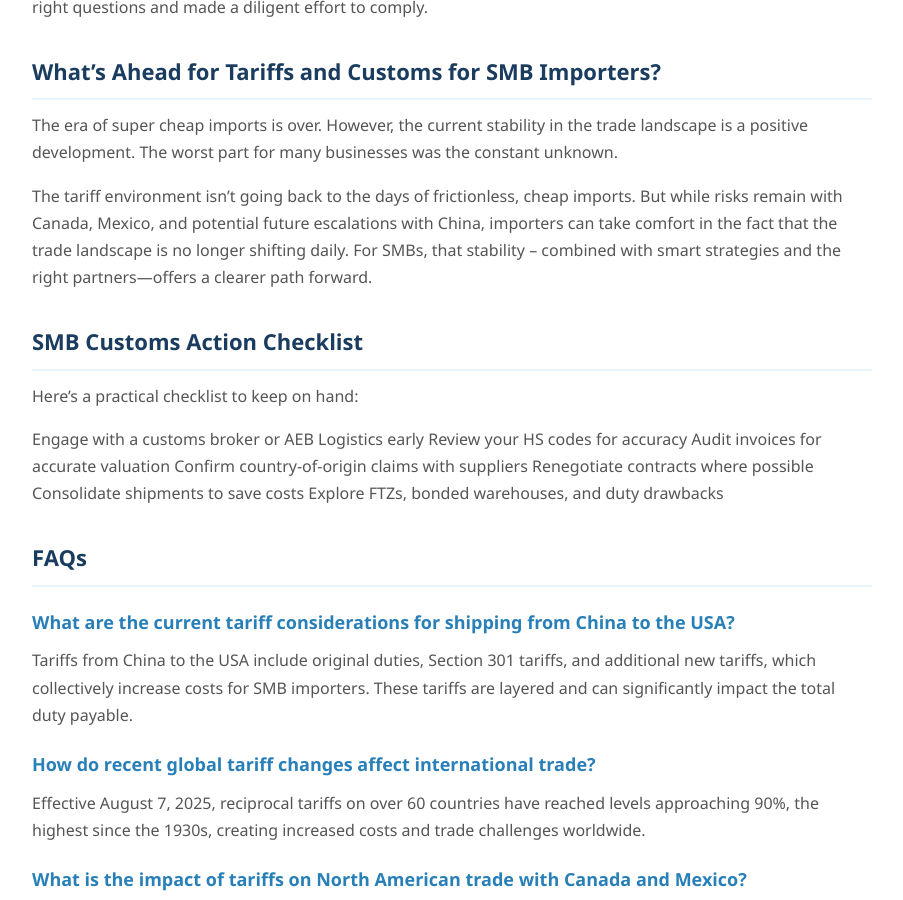
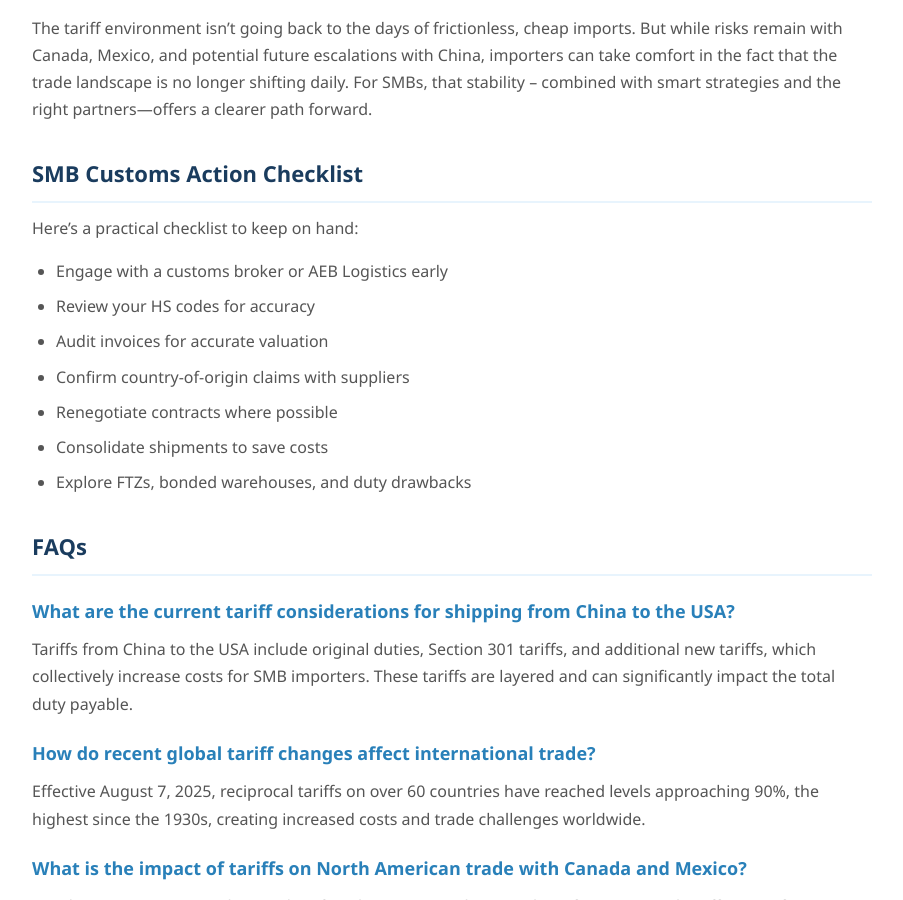
Before and after one commit to aeblogistics/Shipping-from-China, a Jekyll site: the page built from shipping-from-china-to-usa-2.md, in a window 1280 px wide and 900 px high, scrolled down 7138 px. Shown: the whole window, without its empty margins (188-1091 px from the left). Built offline with Jekyll 4.4.1, drawn with Linux system fonts in a browser that asks for light colours; our own code applies the rules of GitHub Pages for plain Markdown files.

Commit message:
Update shipping-from-china-to-usa-2.md

```diff
--- a/shipping-from-china-to-usa-2.md
+++ b/shipping-from-china-to-usa-2.md
@@ -45,11 +45,11 @@ Importers should treat the July 24 deadline as a major volatility point.
 
 ## Key Points
 
-- - Current Tariff Landscape Overview: Tariffs from China to the U.S. are multi-layered, including original duties, Section 301 tariffs, and new tariffs, which significantly impact SMB import costs.
-    - Global Tariffs Shift on August 7, 2025: The U.S. announced reciprocal tariffs on over 60 countries, with some rates approaching 90%, marking the highest tariffs since the 1930s, affecting international trade dynamics.
-    - Impact on North American Trade with Canada and Mexico: USMCA-eligible goods remain duty-free, but non-compliant products face increased tariffs—25% for Mexico and 35% for Canada—adding costs to SMB supply chains.
-    - End of De Minimis Exemption: Effective August 29, 2025, all imports, regardless of size, now require customs clearance and duties, requiring SMBs to adapt their shipping strategies.
-    - Essential Customs Compliance and Cost-Management Strategies\*\*: SMBs should focus on proper classification, valuation, and origin declaration, while exploring renegotiations, consolidations, and customs relief tools like FTZs and bonded warehouses to mitigate tariff impacts.
+- Current Tariff Landscape Overview: Tariffs from China to the U.S. are multi-layered, including original duties, Section 301 tariffs, and new tariffs, which significantly impact SMB import costs.
+- Global Tariffs Shift on August 7, 2025: The U.S. announced reciprocal tariffs on over 60 countries, with some rates approaching 90%, marking the highest tariffs since the 1930s, affecting international trade dynamics.
+- Impact on North American Trade with Canada and Mexico: USMCA-eligible goods remain duty-free, but non-compliant products face increased tariffs—25% for Mexico and 35% for Canada—adding costs to SMB supply chains.
+- End of De Minimis Exemption: Effective August 29, 2025, all imports, regardless of size, now require customs clearance and duties, requiring SMBs to adapt their shipping strategies.
+- Essential Customs Compliance and Cost-Management Strategies\*\*: SMBs should focus on proper classification, valuation, and origin declaration, while exploring renegotiations, consolidations, and customs relief tools like FTZs and bonded warehouses to mitigate tariff impacts.
 
 ## Understanding Today’s Tariff Landscape
 
@@ -59,9 +59,9 @@ First, an overview of where tariffs actually stand. *Note: These tariff figures
 
 China is a major player in SMB imports, and the volatility surrounding tariff from China to USA has presented a major strain. Current tariffs for imports from China to the U.S. stack up in layers:
 
-- - - Your product’s original duty rate (the “Column 1” duty from the tariff book)
-        - Section 301 duties from the Trump era, ranging from 7.5–25%
-        - A new 30% tariff, made up of a 10% reciprocal tariff and a 20% “fentanyl tariff”
+- Your product’s original duty rate (the “Column 1” duty from the tariff book)
+- Section 301 duties from the Trump era, ranging from 7.5–25%
+- A new 30% tariff, made up of a 10% reciprocal tariff and a 20% “fentanyl tariff”
 
 It is a common misconception that rates are a flat 30%. In reality, importers must account for the original duty, plus 301 duties, plus the new 30%. While this is far lower than the 145% levels seen earlier this year, it remains a heavy burden for any business engaged in shipping from China to USA.
 
@@ -114,10 +114,10 @@ One growing concern is transshipment fraud, which means moving goods through a t
 
 The tariff environment hasn’t just raised costs – it has added layers of unpredictability that are especially tough for SMBs. With significant strain from these rapid tariff changes, smaller businesses lack the resources to predict or absorb these costs. That reality is showing up across supply chains, where SMBs are being hit on multiple fronts:
 
-- - - Cost Uncertainty: Tariffs can change overnight, leaving importers with unexpected bills that throw off pricing, margins, and cash flow projections. Planning becomes extremely difficult when duty rates shift without warning.
-        - Supplier Viability: A sudden tariff spike can make some vendors uncompetitive, forcing SMBs to scramble for alternatives. That can mean rushing to qualify new suppliers or paying more to keep existing relationships going.
-        - Cash Flow Strain: Higher upfront duties tie up working capital that smaller businesses can’t easily spare. With limited flexibility, many SMBs find themselves choosing between paying duties and investing in the business.
-        - Border Delays: Enforcement has intensified, especially on the Canadian and Mexican borders. More inspections mean longer waits, disrupting timelines and adding uncertainty to already fragile supply chains.
+- Cost Uncertainty: Tariffs can change overnight, leaving importers with unexpected bills that throw off pricing, margins, and cash flow projections. Planning becomes extremely difficult when duty rates shift without warning.
+- Supplier Viability: A sudden tariff spike can make some vendors uncompetitive, forcing SMBs to scramble for alternatives. That can mean rushing to qualify new suppliers or paying more to keep existing relationships going.
+- Cash Flow Strain: Higher upfront duties tie up working capital that smaller businesses can’t easily spare. With limited flexibility, many SMBs find themselves choosing between paying duties and investing in the business.
+- Border Delays: Enforcement has intensified, especially on the Canadian and Mexican borders. More inspections mean longer waits, disrupting timelines and adding uncertainty to already fragile supply chains.
 
 ## Strategies to Reduce the Impact of Tariffs
 
@@ -159,9 +159,9 @@ Classification, valuation, and origin are research projects, not something done
 
 To get the most value from your broker, and by extension, your logistics partner like [AEB Logistics](https://www.trustpilot.com/review/aeblogistics.com):
 
-- - - Provide detailed product descriptions and supplier information
-        - Engage before goods are shipped
-        - Remember that brokers can help you minimize risks if you bring them into the process early
+- Provide detailed product descriptions and supplier information
+- Engage before goods are shipped
+- Remember that brokers can help you minimize risks if you bring them into the process early
 
 The concept of “reasonable care” in customs means an importer should be able to demonstrate they asked the right questions and made a diligent effort to comply.
 
@@ -175,13 +175,13 @@ The tariff environment isn’t going back to the days of frictionless, cheap imp
 
 Here’s a practical checklist to keep on hand:
 
-Engage with a customs broker or AEB Logistics early
-Review your HS codes for accuracy
-Audit invoices for accurate valuation
-Confirm country-of-origin claims with suppliers
-Renegotiate contracts where possible
-Consolidate shipments to save costs
-Explore FTZs, bonded warehouses, and duty drawbacks
+- Engage with a customs broker or AEB Logistics early
+- Review your HS codes for accuracy
+- Audit invoices for accurate valuation
+- Confirm country-of-origin claims with suppliers
+- Renegotiate contracts where possible
+- Consolidate shipments to save costs
+- Explore FTZs, bonded warehouses, and duty drawbacks
 
 ## FAQs
 
```
Also changed, not shown: other parts of shipping-from-china-to-usa-2.md (+11 -11 lines).
